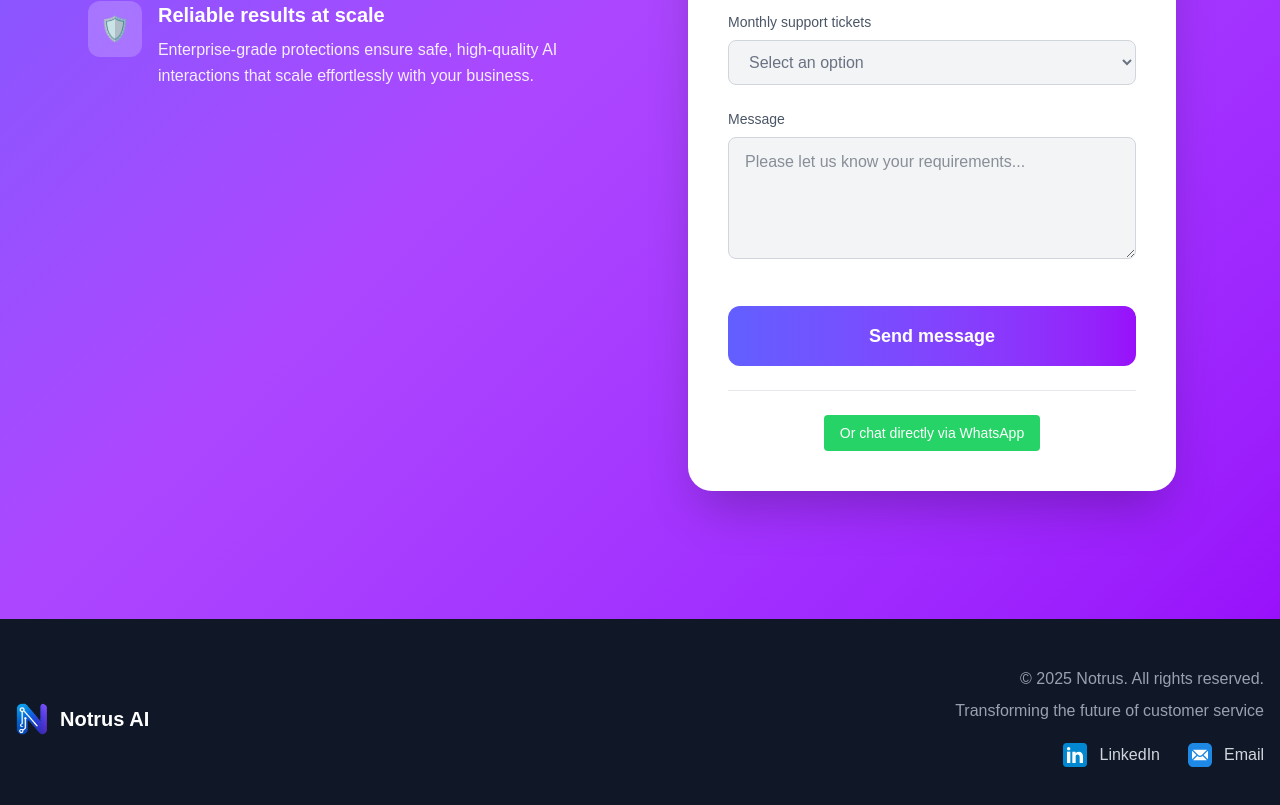
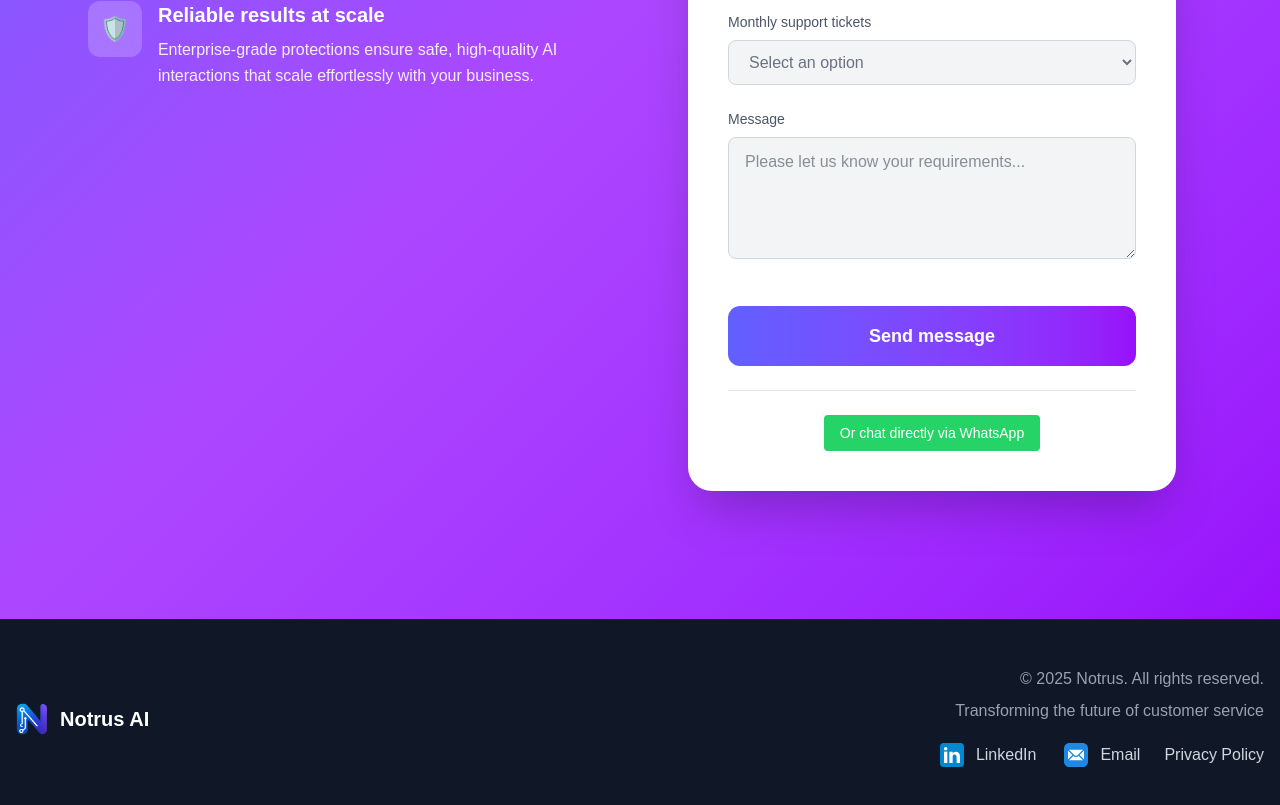
Before and after one commit to Notrus-ai/notrus-site, a Next.js app: page /en/contact in a window 1280 px wide. Shown: the part 701-1506 px from the top of the page. Built offline with nearby package versions, Linux system fonts and the light colour scheme.

Commit message:
added privacy policy on footer

```diff
--- a/src/components/ui/Footer.tsx
+++ b/src/components/ui/Footer.tsx
@@ -10,6 +10,10 @@ export default function Footer({ t }: { t: (k: string) => string }) {
 
   const localized = (en: string, pt: string) => (language === "en" ? en : pt);
   const contactLink = localized("/en/contact", "/pt/contato");
+  const privacyPolicyLink = localized(
+    "/en/privacy-policy",
+    "/pt/politica-privacidade"
+  );
 
   const linkedinUrl = isEnglish
     ? "https://www.linkedin.com/company/notrus-ai-international?locale=en_US"
@@ -66,6 +70,15 @@ export default function Footer({ t }: { t: (k: string) => string }) {
                 />
                 <span>Email</span>
               </Link>
+
+              <Link
+                href={privacyPolicyLink}
+                className="inline-flex items-center gap-2 hover:text-white transition-colors text-gray-300"
+              >
+                <span>
+                  {localized("Privacy Policy", "Política de Privacidade")}
+                </span>
+              </Link>
             </div>
           </div>
         </div>
```
